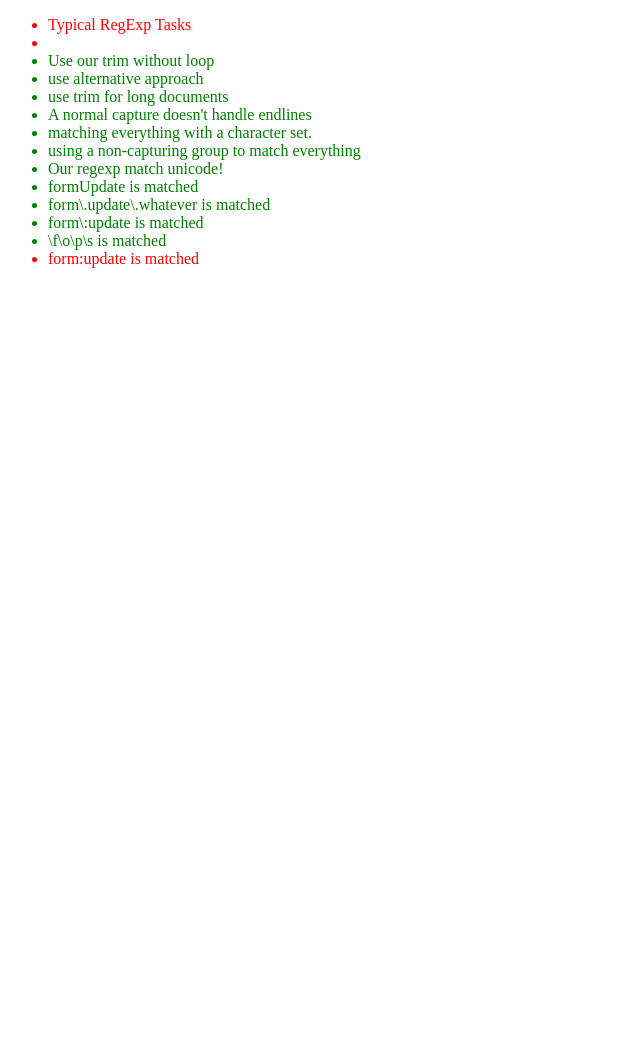
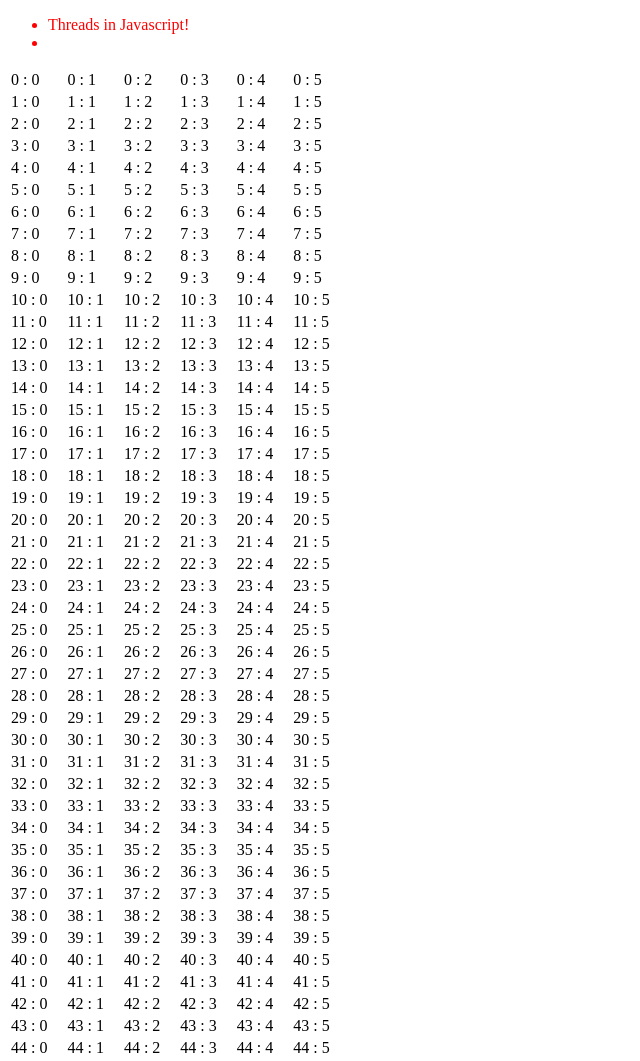
Before and after one commit to kessko/javaScript_Ninja, a plain HTML site: page index.html in a window 1280 px wide. Shown: the top 1061 px of the page, without its empty margins (0-640 px from the left). Before the commit the page ends 800 px from the top, so only its background shows below. Drawn offline with nearby package versions, Linux system fonts and the light colour scheme.

Commit message:
plays with Thread )

```diff
--- /dev/null
+++ b/chapter2/threadsHello.js
@@ -0,0 +1,51 @@
+window.onload = function () {
+    (function (nameOfPart) {
+        assert(0, nameOfPart);
+        assert(0, '');
+
+        // setTimeout(function again() {
+        //     console.log('setTimeout');
+        //     setTimeout(again,1000);
+        // },1000);
+        //
+        // setInterval(function () {
+        //     console.log('setInterval');
+        // },500);
+
+        var body = document.getElementsByTagName('body')[0];
+        var table = document.createElement('table');
+        var tbody = document.createElement('tbody');
+        table.appendChild(tbody);
+        body.appendChild(table);
+        // var tr = document.createElement('tr');
+        // var td = document.createElement('td');
+        // td.appendChild(document.createTextNode('some text'));
+        //
+        // tr.appendChild(td);
+        // tbody.appendChild(tr);
+
+        var rowCount = 200000;
+        var iteration = 0;
+        var devidedInto = 1000;
+        var chankSize = rowCount / devidedInto;
+
+        setTimeout(function generateRows() {
+            var base = iteration * chankSize;
+            for (var i = 0; i < chankSize; i++) {
+                var tr = document.createElement('tr');
+                for (var j = 0; j < 6; j++) {
+                    var td = document.createElement('td');
+                    td.appendChild(document.createTextNode(base+ i + ' : ' + j));
+                    tr.appendChild(td);
+                }
+                tbody.appendChild(tr);
+
+            }
+            iteration++;
+            if (iteration < devidedInto)
+                setTimeout(generateRows, 1000);
+        }, 0);
+
+
+    })("Threads in Javascript!");
+};
--- a/index.html
+++ b/index.html
@@ -14,7 +14,8 @@
     <!--<script src="chapter1/oop_using_prototype_lol.js"></script>-->
     <!--<script src="chapter1/looks_like_a_class.js"></script>-->
     <!--<script src="chapter1/regexp.js"></script>-->
-    <script src="chapter1/typicalTaskWithRegexp.js"></script>
+    <!--<script src="chapter1/typicalTaskWithRegexp.js"></script>-->
+    <script src="chapter2/threadsHello.js"></script>
     <link rel="stylesheet" href="styles.css"/>
 </head>
 <body>
```
